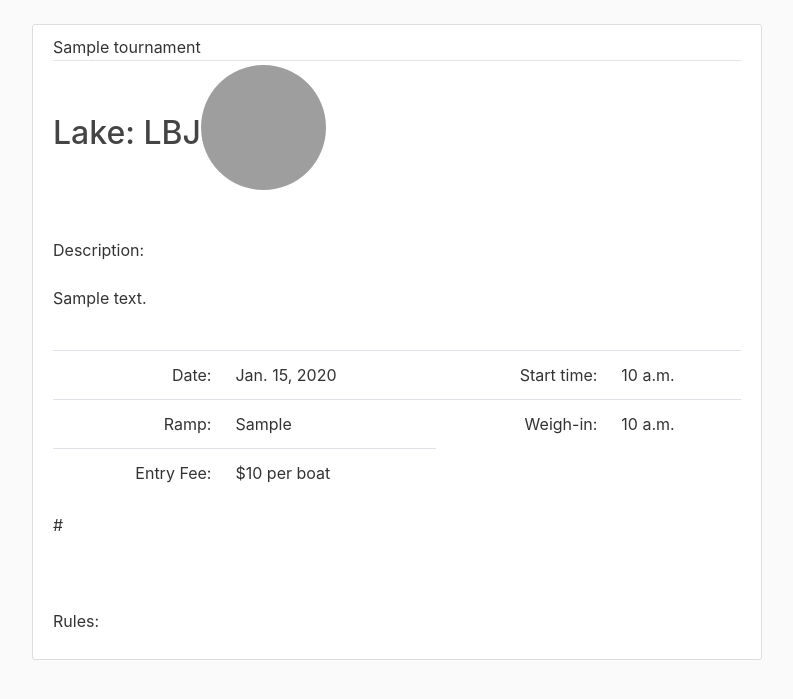
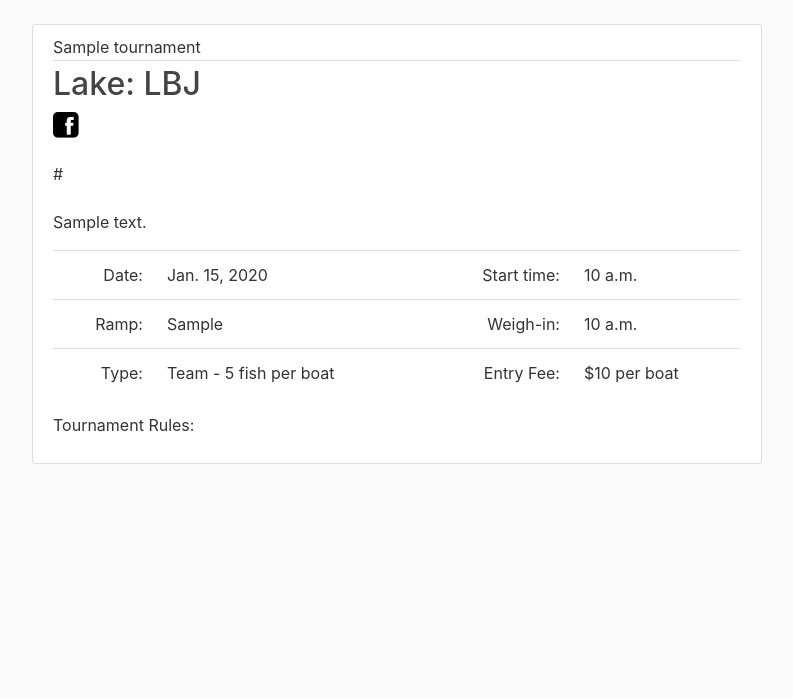
Before and after one commit to envasquez/SABC, a Django app: page /tournament/1/ in a window 1280 px wide. Shown: the part 56-755 px from the top of the page, without its empty margins (53-846 px from the left). Run offline with Django 3.2, Linux system fonts and the light colour scheme; tables that the repository leaves empty hold one stand-in row (values such as "Sample post"); some libraries are stand-ins or nearby versions; grey boxes are pictures that could not be loaded.

Commit message:
Clean up forms

```diff
--- a/sabc/tournaments/templates/tournaments/tournament_detail.html
+++ b/sabc/tournaments/templates/tournaments/tournament_detail.html
@@ -5,10 +5,11 @@
             <div class="article-metadata">
                 {{ object.name }}
             </div>
-        <h2>Lake: {{ object.lake | upper }}<img class="rounded-circle account-img" src="static/fb_logo_26px_blk.png"></h2>
+            <h2>Lake: {{ object.lake | upper }}</h2>
+            <a href="{{ object.facebook_url }}" target="_blank"><img src="../../static/fb_logo_26px_blk.png" /></a><br /><br />
+            {{ object.ramp_url | safe}}
             <p class="article-content">
-            Description:<br />
-            {{ object.description }}<br />
+                {{ object.description }}
                     <table class="table">
                         <tbody>
                             <tr>
@@ -20,18 +21,17 @@
                                 <td align="right">Weigh-in:</td><td align="left">{{ object.finish }}</td>
                             </tr>
                             <tr>
-                    {% if tournament.type == 'team' %}
-                      <td align="right">Entry Fee:</td><td align="left">${{ tournament.entry_fee }} per boat</td>
+                                {% if object.type == 'team' %}
+                                    <td align="right">Type:</td><td align="left">{{ object.type | title }} - 5 fish per boat</td>
+                                    <td align="right">Entry Fee:</td><td align="left">${{ object.entry_fee }} per boat</td>
                                 {% else %}
-                      <td align="right">Entry Fee:</td><td align="left">${{ tournament.entry_fee }} per angler</td>
+                                    <td align="right">Type:</td><td align="left">{{ object.type | title }} - 10 fish per boat</td>
+                                    <td align="right">Entry Fee:</td><td align="left">${{ object.entry_fee }} per angler</td>
                                 {% endif %}
                             </tr>
                         </tbody>
                     </table>
-            {{ object.ramp_url | safe}}
-            <br />
-            <br /><br /><br />
-            Rules:
+                Tournament Rules:
             </p>
         </div>
     </article>
```
Also changed, not shown: sabc/users/templates/users/index.html (+5 -6 lines), sabc/sabc/static/fb_logo_26px_blk.png (added). Lines whose indentation alone changed are shown as unchanged.
